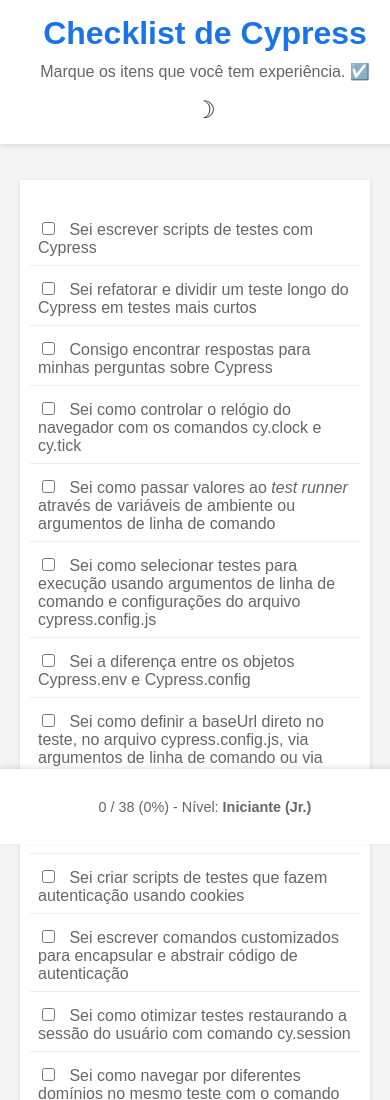
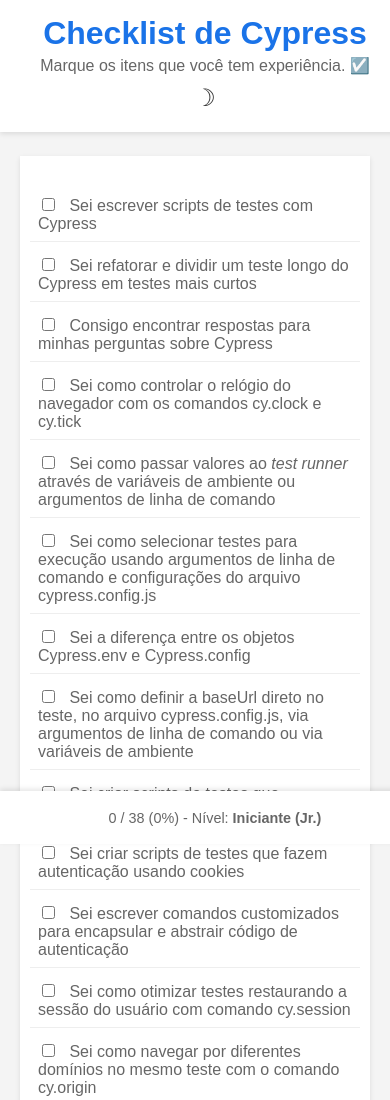
Before and after one commit to wlsf82/cypress-skills-checklist, a website: page src/index.html in a window 390 px wide. Shown: the top 1100 px of the page. Drawn offline with Linux system fonts and the light colour scheme.

Commit message:
Small CSS adjustments

```diff
--- a/src/style.css
+++ b/src/style.css
@@ -6,7 +6,7 @@
   --container-bg-color: #fff;
   --border-color: #eee;
   --accent-color: #1a73e8;
-  --header-height: 70px;
+  --header-height: 88px;
 }
 
 [data-theme="dark"] {
@@ -61,8 +61,9 @@
 main {
   background-color: var(--container-bg-color);
   border-color: var(--border-color);
-  padding: 20px;
+  padding: 4px 20px;
   margin-top: var(--header-height); /* This should be at least the height of the header */
+  margin-bottom: 30px;
   box-shadow: 0 2px 5px rgba(0,0,0,0.1);
 }
 
@@ -99,7 +100,6 @@
   width: 100%;
   text-align: center;
   padding: 10px 20px;
-  padding-top: 10px;
   background-color: var(--container-bg-color);
   border-color: var(--border-color);
   box-shadow: 0 -2px 5px rgba(0,0,0,0.1);
@@ -125,21 +125,29 @@
 
 /* Hover effect to give feedback on interaction */
 #themeToggle:hover {
-  transform: scale(1.5);
+  transform: scale(1.2);
 }
 
 /* Responsive adjustments */
 @media (max-width: 768px) {
   :root {
-    --header-height: 90px;
+    --header-height: 78px;
   }
 
   body {
     padding-top: var(--header-height); /* Make sure body padding-top is also using this variable */
   }
 
+  main {
+    margin-bottom: 18px;
+  }
+
   header, main, footer {
     padding: 15px 10px; /* Smaller padding for mobile */
+  }
+
+  header h1, header p {
+    padding-bottom: 4px;
   }
 
   #themeToggle:hover {
@@ -149,4 +157,8 @@
   li {
     padding: 8px;
   }
+
+  footer {
+    padding: 4px 20px;
+  }
 }
```
